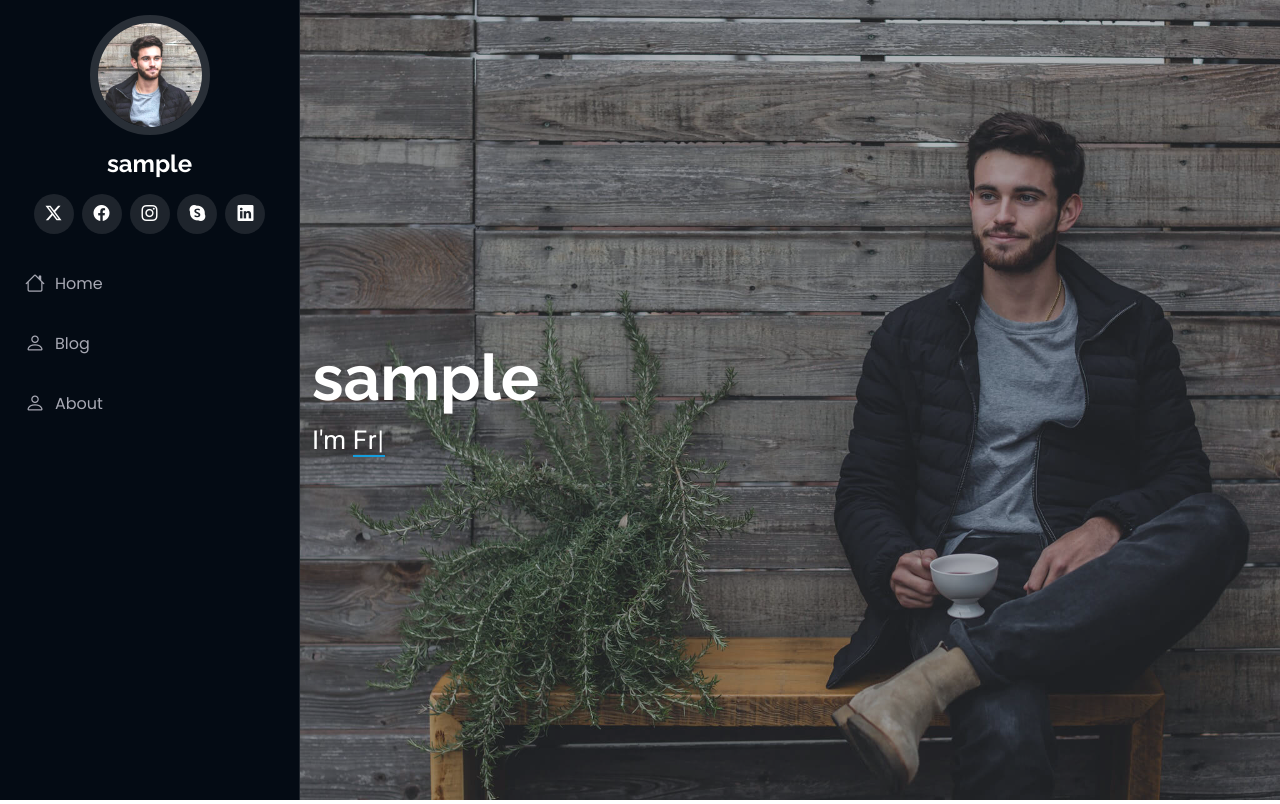
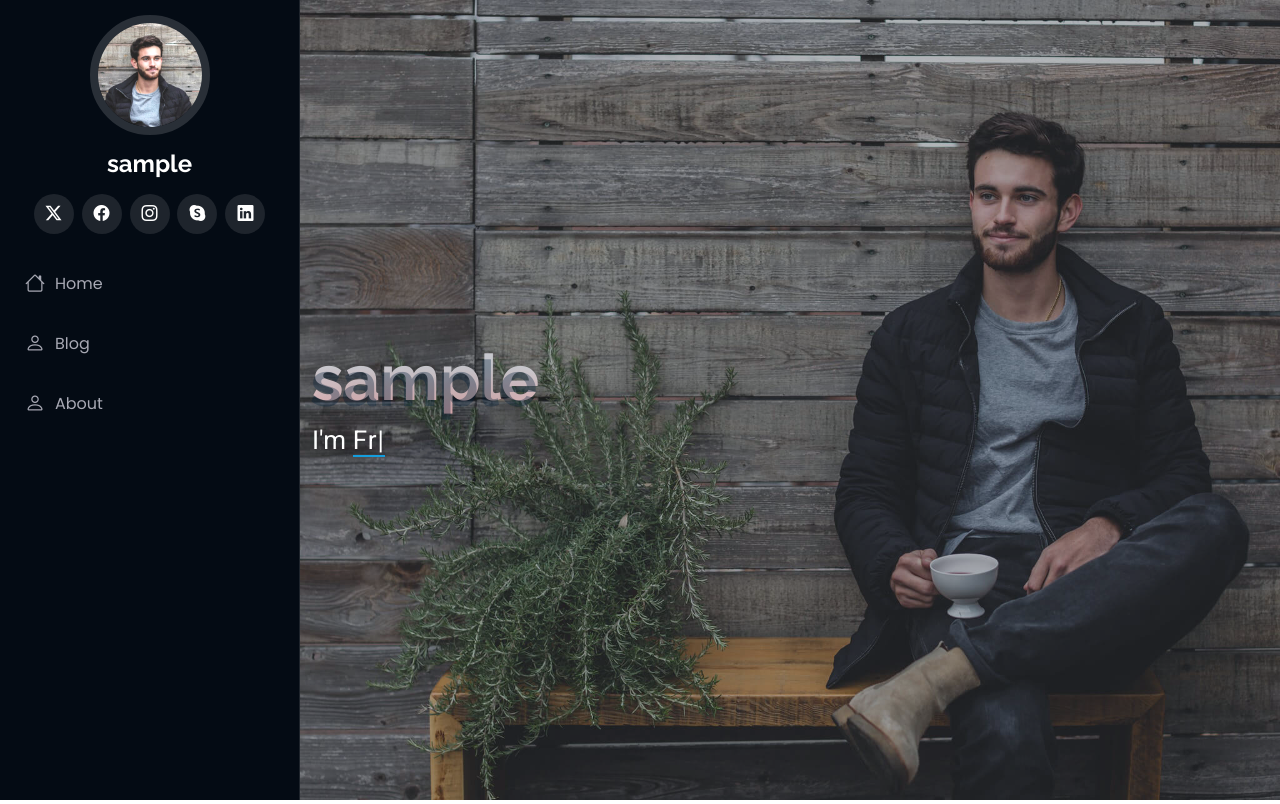
Before and after one commit to ghodsehimanshu17295665/Social, a Django app: page /profile/00000000-0000-0000-0000-000000000001/ in a window 1280 px wide. Shown: the top 804 px of the page. Run offline with Django 4.2, Linux system fonts and the light colour scheme; tables that the repository leaves empty hold one stand-in row (values such as "Sample post"); some libraries are stand-ins or nearby versions.

Commit message:
Add Static Files

```diff
--- a/static/assets/css/main.css
+++ b/static/assets/css/main.css
@@ -558,6 +558,7 @@ section,
   display: block;
   width: 100%;
   height: 100%;
+
   object-fit: cover;
   z-index: 1;
 }
@@ -579,11 +580,22 @@ section,
   margin: 0;
   font-size: 64px;
   font-weight: 700;
+  background: linear-gradient(180.3deg, rgb(204, 205, 211) 37.2%, rgb(254, 168, 168) 137.3%);
+  -webkit-background-clip: text;
+  -webkit-text-fill-color: transparent;
+  color: #ffffff; /* Your text color */
+  text-shadow:
+    0px 50px 100px rgba(50, 50, 93, 0.25),
+    0px 30px 60px rgba(0, 0, 0, 0.3),
+    -2px 6px 0px rgba(10, 37, 64, 0.35);
+
+
 }
 
 .hero p {
   margin: 5px 0 0 0;
   font-size: 26px;
+
 }
 
 .hero p span {
```
